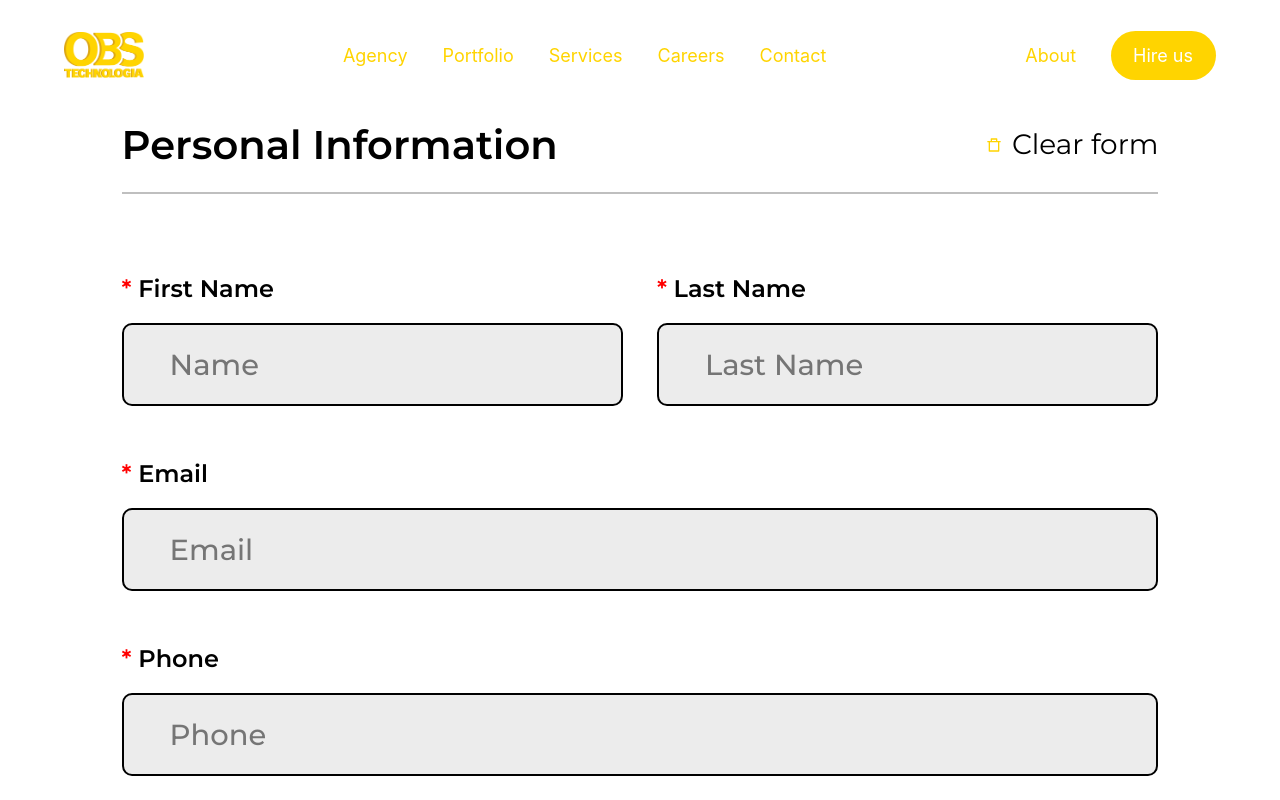
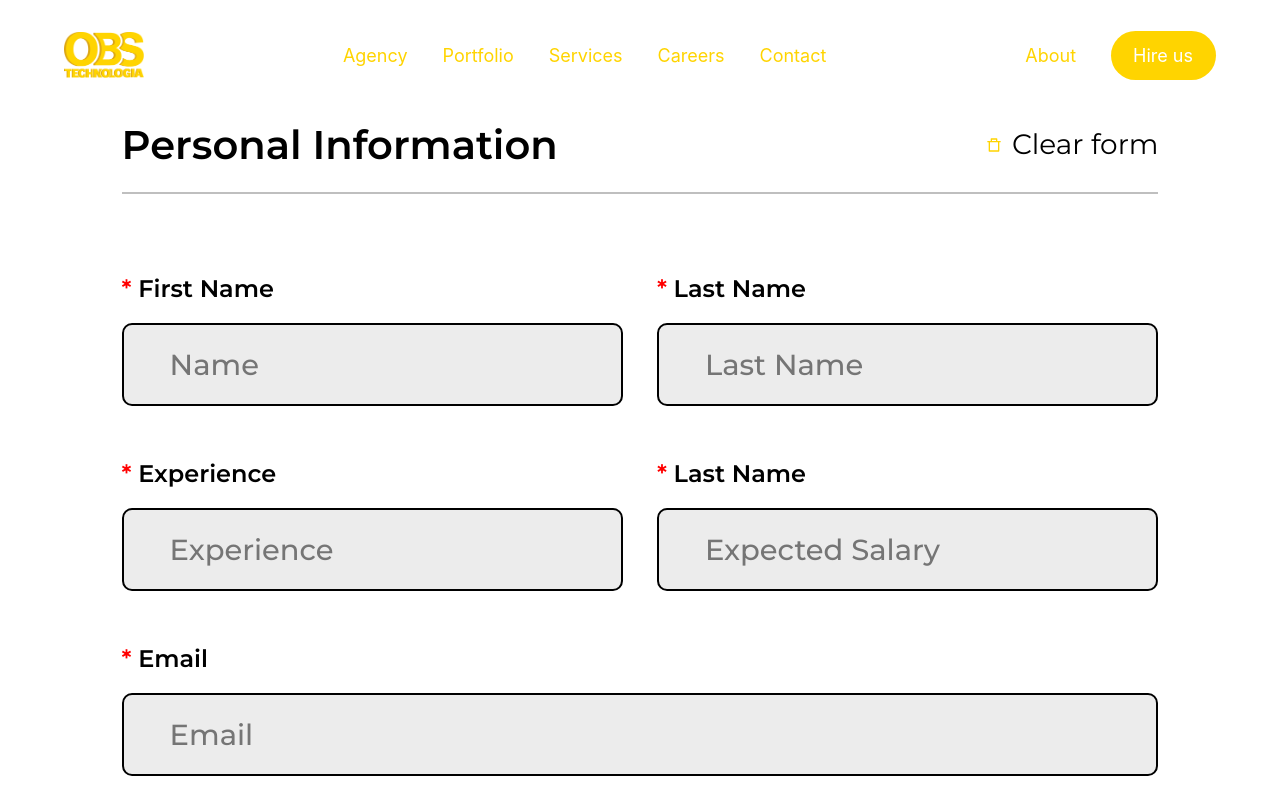
Before and after one commit to osama294/obsWeb, a Next.js app: page /careers/forum in a window 1280 px wide. Shown: the top 800 px of the page. Built offline with nearby package versions, Linux system fonts and the light colour scheme.

Commit message:
form updation

```diff
--- a/pages/careers/forum.js
+++ b/pages/careers/forum.js
@@ -29,6 +29,8 @@ console.log("job",data)
     lastname: "",
     email: "",
     phone: "",
+    expected_salary:"",
+    experience:""
     // cv: {cv},
     // job_id:"2"
   });
@@ -43,7 +45,7 @@ console.log("job",data)
   const handleSubmit = (e) => {
     e.preventDefault();
 
-    if (inputs.name == "" || inputs.email == "" || inputs.message == "" ||inputs.lastname == "" || inputs.phone == "") {
+    if (inputs.name == "" || inputs.email == "" || inputs.message == "" ||inputs.lastname == "" || inputs.phone == "" || inputs.expected_salary == ""|| inputs.experience == "") {
       setShow(true);
       setResponse("Enter Required Details");
       setTimeout(function () {
@@ -57,7 +59,8 @@ console.log("job",data)
       formData.append("phone",inputs.phone)
       formData.append("cv", cv.cv)
       formData.append("job_id", job_id)
-
+      formData.append("experience",inputs.experience)
+      formData.append("expected_salary",inputs.expected_salary)
       console.log("form",cv.cv)
       // formData.append("fname",inputs.fname)
       const requestOptions = {
@@ -80,6 +83,8 @@ console.log("job",data)
              email:"",
              lastname:"",
              phone:"",
+            expected_salary:"",
+            experience:""
             });
             setCv({})
             setTimeout(function () {
@@ -153,6 +158,37 @@ console.log("job",data)
                     className={styles.inputs}
                     placeholder='Last Name'
                     value={inputs.lastname}
+                    onChange={handleChange}
+                  />
+                </div>
+                {/* <input type='text' value='Last Name' className={styles.lname} /> */}
+              </div>
+              <div className={styles.name}>
+                <div className={styles.fieldset}>
+                  <label htmlFor='experience' className={styles.labels}>
+                    Experience
+                  </label>
+                  <input
+                    type='text'
+                    name='experience'
+                    id='experience'
+                    className={styles.inputs}
+                    placeholder='Experience'
+                    value={inputs.experience}
+                    onChange={handleChange}
+                  />
+                </div>
+                <div className={styles.fieldset}>
+                  <label htmlFor='expected_salary' className={styles.labels}>
+                    Last Name
+                  </label>
+                  <input
+                    type='text'
+                    name='expected_salary'
+                    id='expected_salary'
+                    className={styles.inputs}
+                    placeholder='Expected Salary'
+                    value={inputs.expected_salary}
                     onChange={handleChange}
                   />
                 </div>
```
